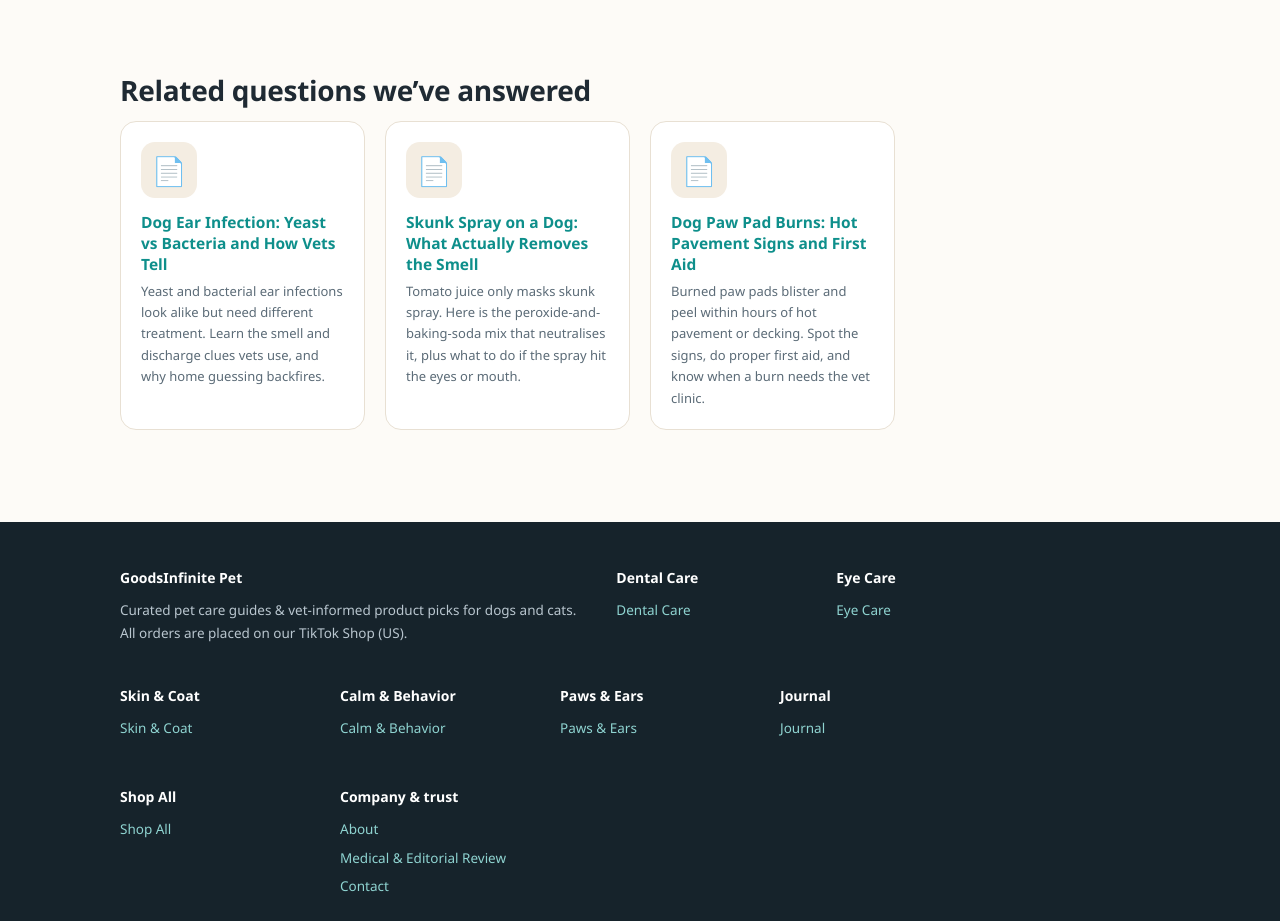
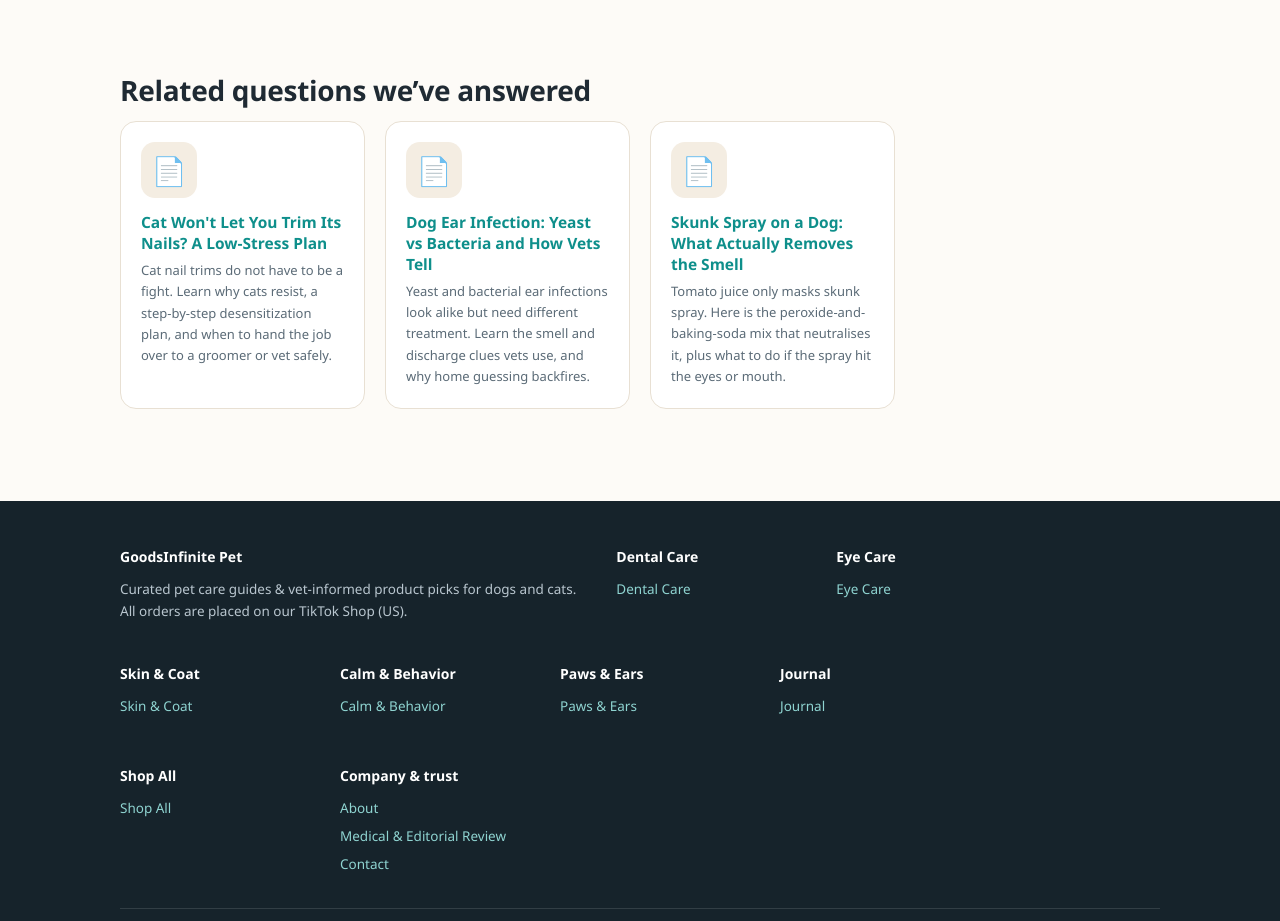
Before and after one commit to weibingtj/pet-site, a plain HTML site: page insights/why-does-my-dog-smell/index.html in a window 1280 px wide. Shown: the part 4320-5241 px from the top of the page. Drawn offline with Linux system fonts and the light colour scheme.

```diff
--- a/insights/why-does-my-dog-smell/index.html
+++ b/insights/why-does-my-dog-smell/index.html
@@ -162,7 +162,7 @@ nav.main a{font-size:13px;white-space:nowrap;padding:8px 6px}
 <section><div class="wrap">
 <h2 class="sec" style="text-align:left">FAQs</h2>
 <div class="faq"><details><summary>How often is it safe to bathe a smelly dog?</summary><p>For most healthy dogs, every 4 to 6 weeks is plenty, with waterless foam or wipes in between. Bathing more often than weekly strips the skin's oils and can cause a rebound greasy coat that smells worse. If you feel you must bathe weekly, the cause is likely medical.</p></details><details><summary>Do dog deodorising sprays actually work?</summary><p>They mask odour for a few hours. On a dog with healthy skin and a muddy afternoon, that is fine. If a spray is the only way your dog smells acceptable, the underlying cause - ears, skin, teeth or glands - is still there and should be diagnosed.</p></details><details><summary>My dog smells musty even after a bath. What is going on?</summary><p>A musty smell that survives a bath usually points to yeast in the ears or on the skin. Over-the-counter grooming will not clear it. Your vet can confirm with a swab or tape impression and prescribe the right treatment.</p></details><details><summary>Is wet dog smell a sign of anything serious?</summary><p>On its own, no - it is bacteria and yeast in a damp undercoat. It becomes a flag when it lingers once the coat is fully dry, when the skin underneath is red or greasy, or when it appears in a dog who has never had it before.</p></details></div></div></section>
-<section><div class="wrap"><h2 class="sec" style="text-align:left">Related questions we’ve answered</h2><div class="grid"><a class="pcard" href="/insights/dog-ear-yeast-vs-bacteria/"><div class="ic">📄</div><h3>Dog Ear Infection: Yeast vs Bacteria and How Vets Tell</h3><p class="b">Yeast and bacterial ear infections look alike but need different treatment. Learn the smell and discharge clues vets use, and why home guessing backfires.</p></a><a class="pcard" href="/insights/skunk-spray-dog-smell/"><div class="ic">📄</div><h3>Skunk Spray on a Dog: What Actually Removes the Smell</h3><p class="b">Tomato juice only masks skunk spray. Here is the peroxide-and-baking-soda mix that neutralises it, plus what to do if the spray hit the eyes or mouth.</p></a><a class="pcard" href="/insights/dog-paw-pad-burns/"><div class="ic">📄</div><h3>Dog Paw Pad Burns: Hot Pavement Signs and First Aid</h3><p class="b">Burned paw pads blister and peel within hours of hot pavement or decking. Spot the signs, do proper first aid, and know when a burn needs the vet clinic.</p></a></div></div></section>
+<section><div class="wrap"><h2 class="sec" style="text-align:left">Related questions we’ve answered</h2><div class="grid"><a class="pcard" href="/insights/cat-nail-trim-stress/"><div class="ic">📄</div><h3>Cat Won't Let You Trim Its Nails? A Low-Stress Plan</h3><p class="b">Cat nail trims do not have to be a fight. Learn why cats resist, a step-by-step desensitization plan, and when to hand the job over to a groomer or vet safely.</p></a><a class="pcard" href="/insights/dog-ear-yeast-vs-bacteria/"><div class="ic">📄</div><h3>Dog Ear Infection: Yeast vs Bacteria and How Vets Tell</h3><p class="b">Yeast and bacterial ear infections look alike but need different treatment. Learn the smell and discharge clues vets use, and why home guessing backfires.</p></a><a class="pcard" href="/insights/skunk-spray-dog-smell/"><div class="ic">📄</div><h3>Skunk Spray on a Dog: What Actually Removes the Smell</h3><p class="b">Tomato juice only masks skunk spray. Here is the peroxide-and-baking-soda mix that neutralises it, plus what to do if the spray hit the eyes or mouth.</p></a></div></div></section>
 <footer class="site"><div class="wrap">
 <div class="cols"><div><h4>GoodsInfinite Pet</h4>
 <p>Curated pet care guides &amp; vet-informed product picks for dogs and cats.<br>All orders are placed on our TikTok Shop (US).</p></div><div><h4>Dental Care</h4><a href="/dental-care/">Dental Care</a></div><div><h4>Eye Care</h4><a href="/eye-care/">Eye Care</a></div><div><h4>Skin & Coat</h4><a href="/skin-coat/">Skin & Coat</a></div><div><h4>Calm & Behavior</h4><a href="/calm-behavior/">Calm & Behavior</a></div><div><h4>Paws & Ears</h4><a href="/grooming-paws-ears/">Paws & Ears</a></div><div><h4>Journal</h4><a href="/insights/">Journal</a></div><div><h4>Shop All</h4><a href="/shop/">Shop All</a></div><div><h4>Company &amp; trust</h4><a href="/about/">About</a><a href="/medical-review/">Medical &amp; Editorial Review</a><a href="/contact/">Contact</a></div></div>
```
